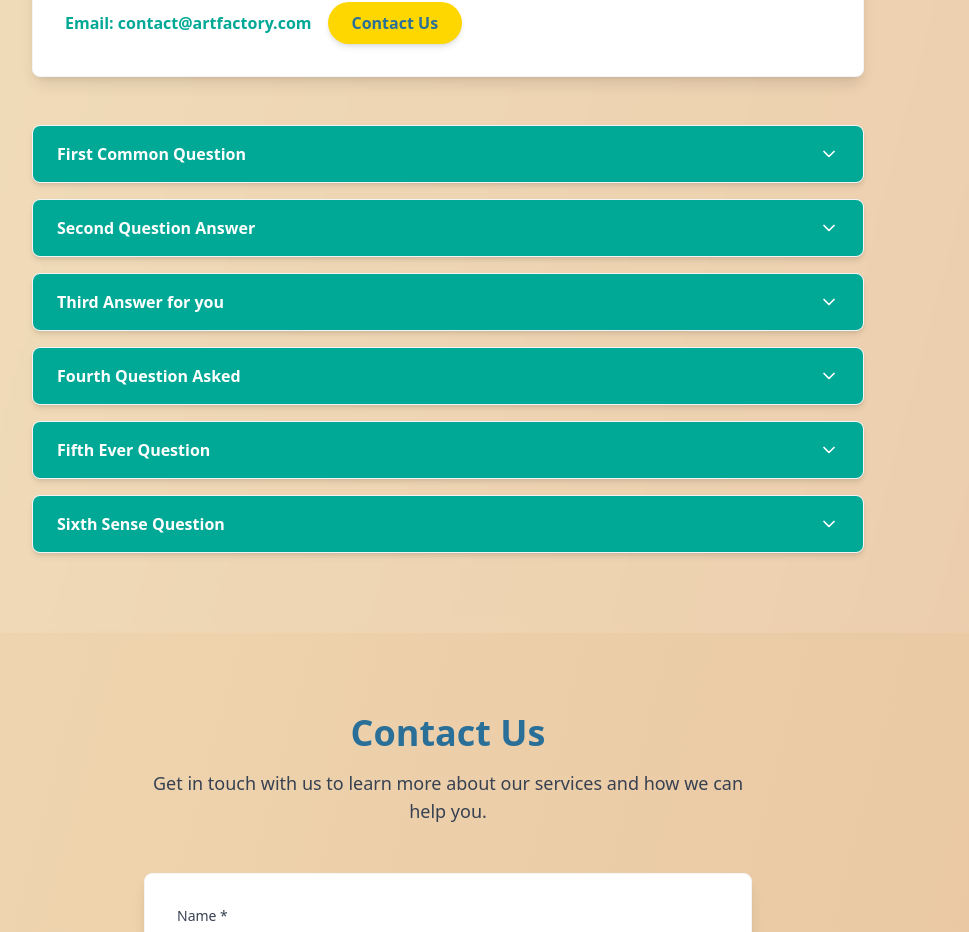
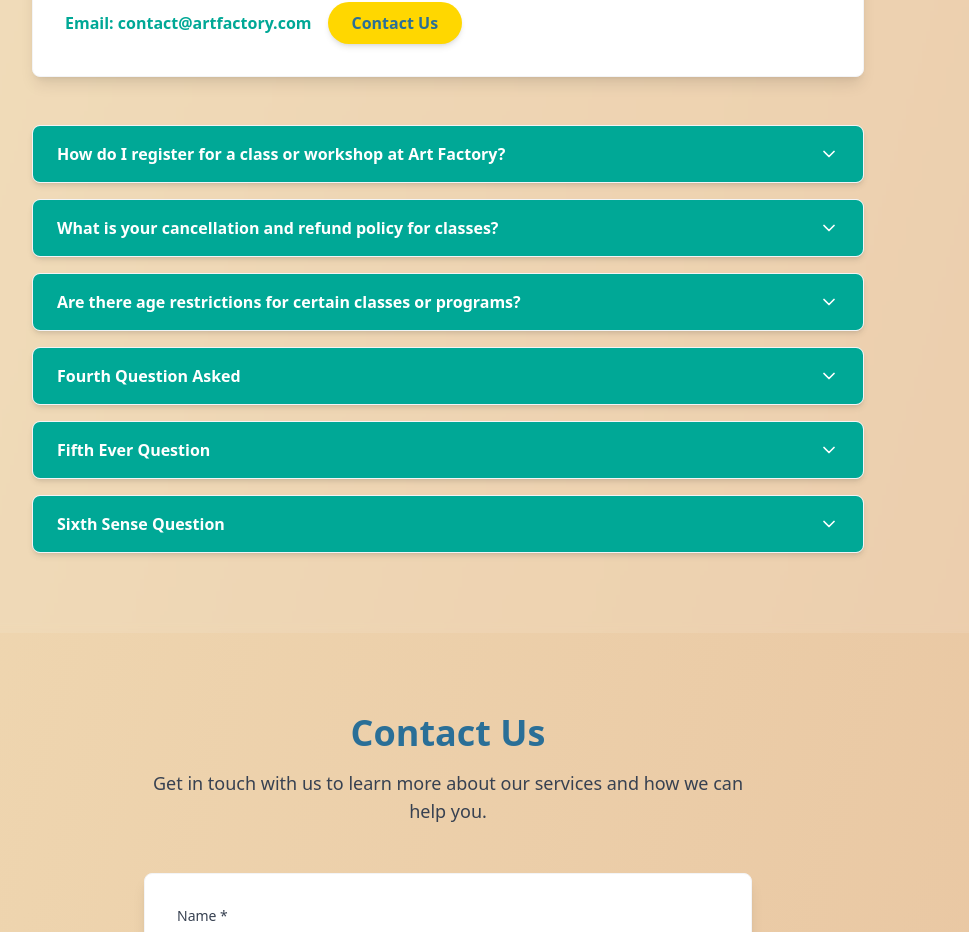
Before and after one commit to sampathmenuka/Art_Factory, a React (Vite) app in the folder project/: page / in a window 1280 px wide. Shown: the part 3101-4033 px from the top of the page, without its empty margins (192-1161 px from the left). Built offline with nearby package versions, Linux system fonts and the light colour scheme.

Commit message:
feat: Update FAQ questions and answers for clarity and relevance

```diff
--- a/project/src/components/FAQSection.tsx
+++ b/project/src/components/FAQSection.tsx
@@ -14,24 +14,21 @@ const FAQSection: React.FC<FAQSectionProps> = ({ scrollToSection }) => {
 
   const faqs = [
     {
-      question: "First Common Question",
+      question: "How do I register for a class or workshop at Art Factory?",
       answer: [
-        "Duis vulputate porttitor urna sit amet pretium. Phasellus sed pulvinar eros, condimentum consequat ex. Suspendisse potenti.",
-        "Pellentesque maximus lorem sed elit imperdiet mattis. Duis posuere mauris ut eros rutrum sodales. Aliquam erat volutpat."
+        "Registering for an Art Factory class or workshop is simple and convenient! You can browse our full catalog of offerings on our Classes & Workshops page. Once you've found a program that interests you, simply click on the Enroll Now or Book Your Spot button. You'll be guided through our secure online registration process."
       ]
     },
     {
-      question: "Second Question Answer",
+      question: "What is your cancellation and refund policy for classes?",
       answer: [
-        "Sed odio elit, cursus sed consequat at, rutrum eget augue. Cras ac eros iaculis, tempor quam sit amet, scelerisque mi.",
-        "Praesent ut placerat turpis, vel pellentesque dolor. Sed rutrum eleifend tortor, eu luctus orci sagittis in."
+        "We understand that plans can change. For cancellations made at least 7 days prior to the start date of a class or workshop, you will receive a full refund or credit towards a future class. For cancellations made 3-6 days before the start date, a 50% refund or full credit will be issued. For cancellations made less than 3 days before the class, we regret that no refunds or credits can be issued. Please refer to our full Cancellation Policy for more details."
       ]
     },
     {
-      question: "Third Answer for you",
+      question: "Are there age restrictions for certain classes or programs?",
       answer: [
-        "Proin feugiat ante ut vulputate rutrum. Nam quis erat turpis. Nullam maximus pharetra lorem, eu condimentum est iaculis ut.",
-        "Etiam et enim finibus, feugiat massa efficitur, finibus sapien. Sed cursus lacus quis arcu scelerisque, eget ornare risus maximus."
+        "Yes, some of our classes and programs at Art Factory do have age recommendations or restrictions to ensure the best learning environment for all participants. Our Kids & Teen Art Programs are specifically designed for younger artists within specified age ranges (e.g., 5-8 years, 9-12 years, 13-17 years). "
       ]
     },
     {
```
